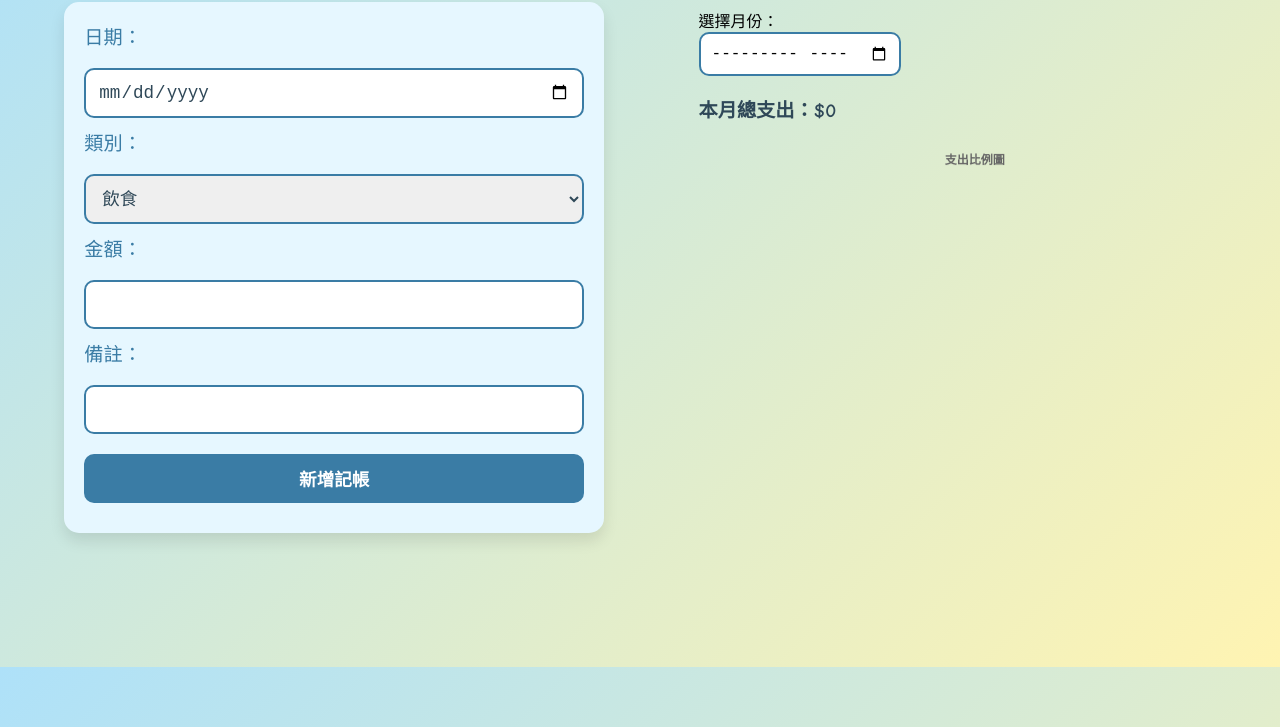
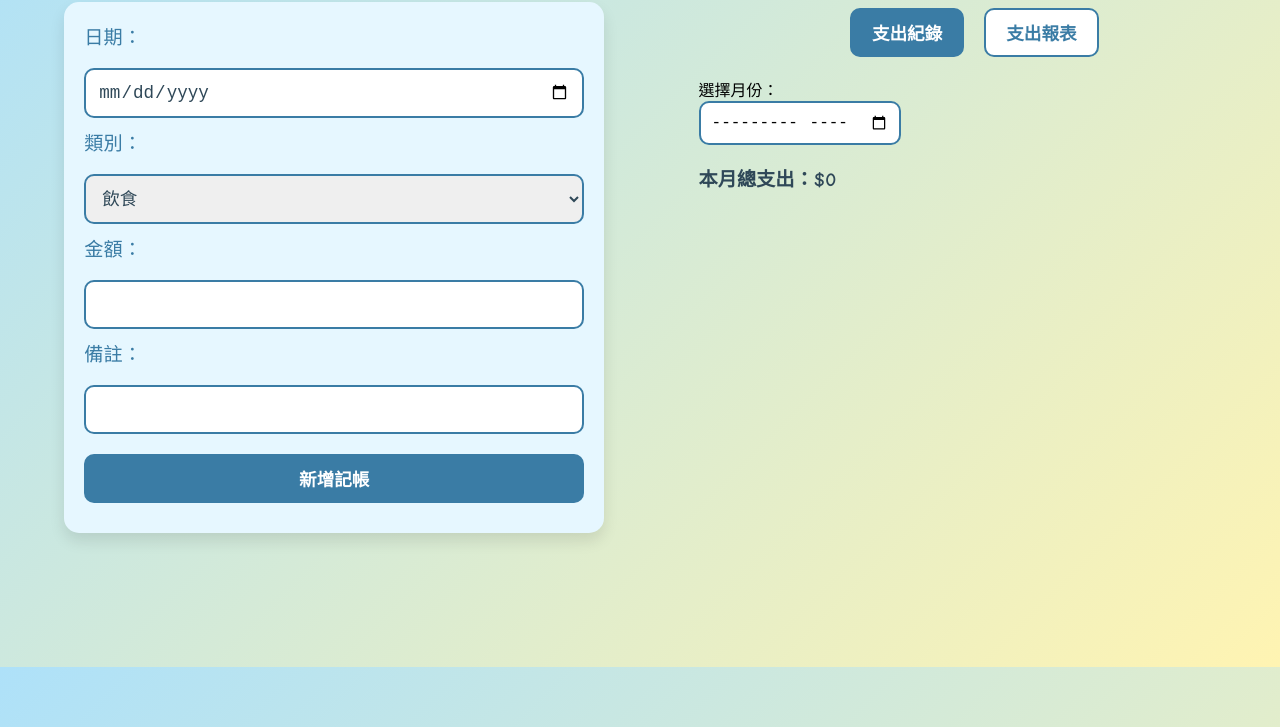
Before and after one commit to angela317/-accountingbook, a plain HTML site: page index.html in a window 1280 px wide. Shown: the part 133-860 px from the top of the page. Drawn offline with nearby package versions, Linux system fonts and the light colour scheme; no server answers.

Commit message:
Add files via upload
「支出紀錄」以及「支出報表」

```diff
--- a/index.html
+++ b/index.html
@@ -5,7 +5,7 @@
   <meta name="viewport" content="width=device-width, initial-scale=1.0" />
   <title>記帳本</title>
   <link rel="stylesheet" href="style.css" />
-  <script src="https://cdn.jsdelivr.net/npm/chart.js"></script> <!-- 圖表 -->
+  <script src="https://cdn.jsdelivr.net/npm/chart.js"></script>
 </head>
 <body>
   <div class="container">
@@ -36,20 +36,28 @@
       </form>
     </div>
 
-    <!-- 右側：紀錄列表 -->
+    <!-- 右側：紀錄 + 圖表 -->
     <div class="right-panel">
-      <h2>記帳紀錄</h2>
+      <h2>記帳總覽</h2>
 
-      <!-- 🔽 加入新功能元素 🔽 -->
-      <label for="monthFilter">選擇月份：</label>
-      <input type="month" id="monthFilter" />
+      <!-- 🔽 切換按鈕 -->
+      <div class="toggle-buttons">
+        <button id="showRecordsBtn" class="active">支出紀錄</button>
+        <button id="showChartBtn">支出報表</button>
+      </div>
 
-      <p id="totalDisplay">本月總支出：$0</p>
+      <!-- 🔽 支出紀錄區塊 -->
+      <div id="recordSection">
+        <label for="monthFilter">選擇月份：</label>
+        <input type="month" id="monthFilter" />
+        <p id="totalDisplay">本月總支出：$0</p>
+        <div id="records"></div>
+      </div>
 
-      <canvas id="chart" width="400" height="400"></canvas>
-      <!-- 🔼 新功能結束 🔼 -->
-
-      <div id="records"></div>
+      <!-- 🔽 支出圖表區塊 -->
+      <div id="chartSection" style="display: none;">
+        <canvas id="chart" width="400" height="400"></canvas>
+      </div>
     </div>
   </div>
 
--- a/script.js
+++ b/script.js
@@ -13,6 +13,23 @@ let chart; // Chart.js 圖表實例
 window.addEventListener("load", async () => {
     await loadRecords();
     renderChart(); // 初始空白圖表
+    // 🔁 切換支出紀錄 / 報表
+  document.getElementById("showRecordsBtn").addEventListener("click", () => {
+    document.getElementById("recordSection").style.display = "block";
+    document.getElementById("chartSection").style.display = "none";
+
+    document.getElementById("showRecordsBtn").classList.add("active");
+    document.getElementById("showChartBtn").classList.remove("active");
+  });
+
+  document.getElementById("showChartBtn").addEventListener("click", () => {
+    document.getElementById("recordSection").style.display = "none";
+    document.getElementById("chartSection").style.display = "block";
+
+    document.getElementById("showChartBtn").classList.add("active");
+    document.getElementById("showRecordsBtn").classList.remove("active");
+  });
+
 });
 
 // 🟦 載入資料
--- a/style.css
+++ b/style.css
@@ -195,3 +195,27 @@ hr {
     max-width: 100%;
     margin-bottom: 30px;
 }
+.toggle-buttons {
+    display: flex;
+    justify-content: center;
+    margin-bottom: 20px;
+  }
+
+  .toggle-buttons button {
+    padding: 10px 20px;
+    border: 2px solid #3a7ca5;
+    background-color: white;
+    color: #3a7ca5;
+    font-size: 1.1rem;
+    font-weight: bold;
+    cursor: pointer;
+    border-radius: 10px;
+    margin: 0 10px;
+    transition: 0.3s;
+  }
+
+  .toggle-buttons button.active,
+  .toggle-buttons button:hover {
+    background-color: #3a7ca5;
+    color: white;
+  }
```
